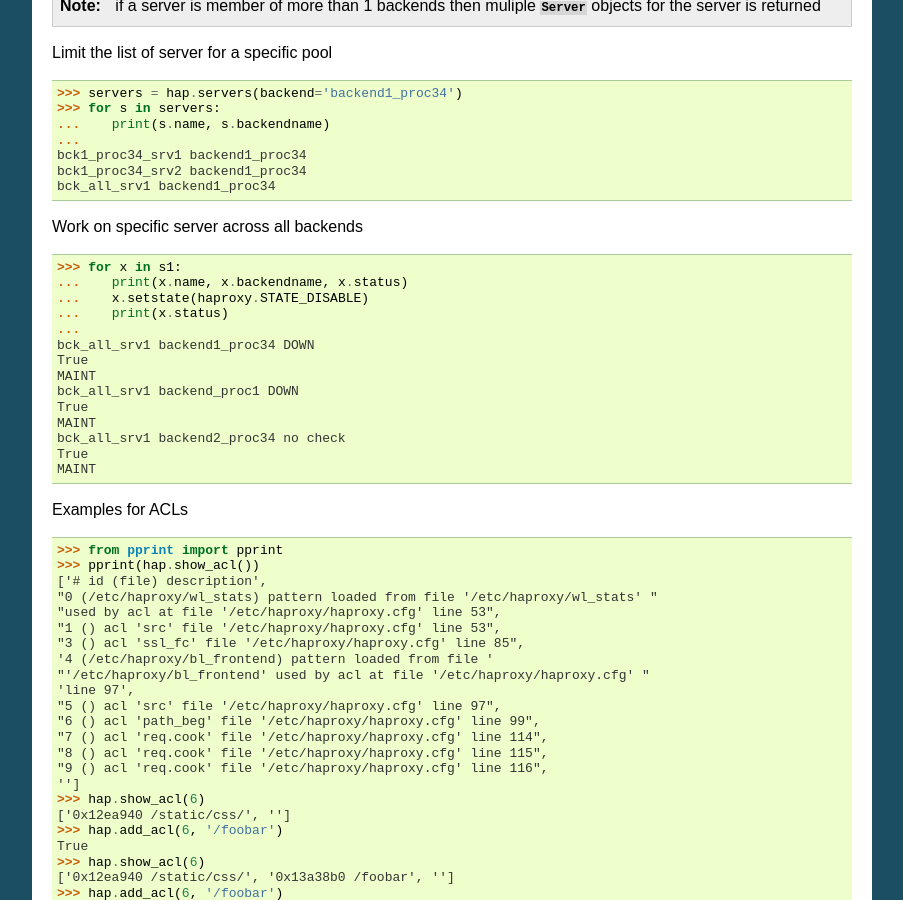
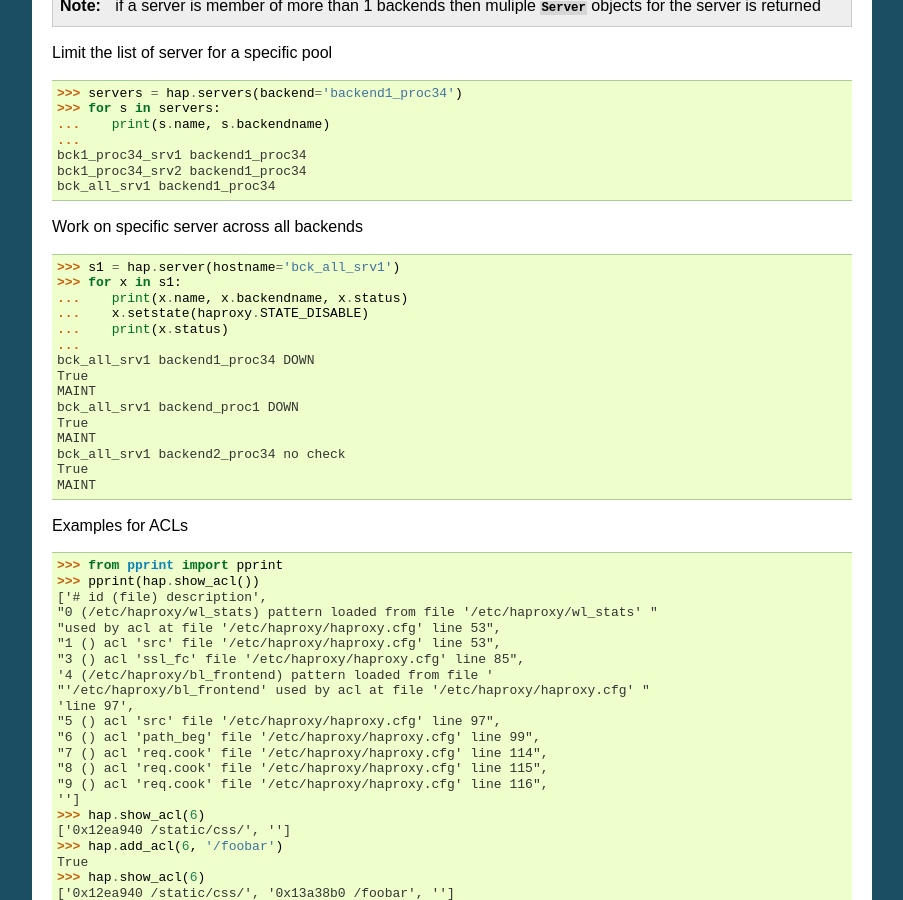
Before and after one commit to unixsurfer/haproxyadmin, a Sphinx documentation site: the page built from docs/source/user/haproxy.rst, in a window 1280 px wide and 900 px high, scrolled down 1803 px. Shown: the whole window, without its empty margins (198-1101 px from the left). Built offline with Sphinx 7.4.7, drawn with Linux system fonts in a browser that asks for light colours; pages that are not in the unit, such as notebooks, are missing from menus.

Commit message:
DOC: add missing example code

```diff
--- a/docs/source/user/haproxy.rst
+++ b/docs/source/user/haproxy.rst
@@ -138,6 +138,7 @@ Work on specific server across all backends
 
 .. code:: python
 
+    >>> s1 = hap.server(hostname='bck_all_srv1')
     >>> for x in s1:
     ...    print(x.name, x.backendname, x.status)
     ...    x.setstate(haproxy.STATE_DISABLE)
```
